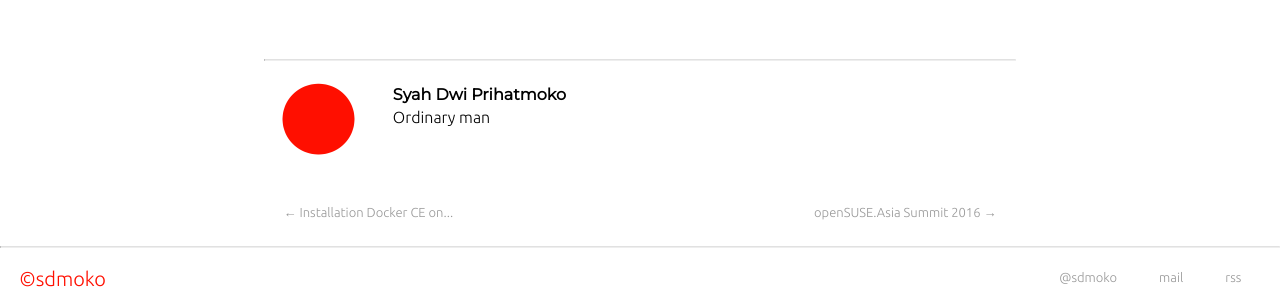
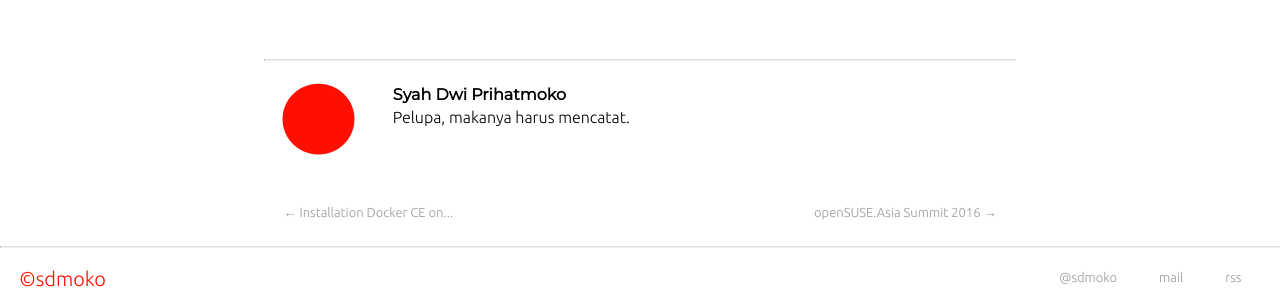
Before and after one commit to sdmoko/sdmoko.github.io, a Jekyll site: the page built from _posts/2016-11-29-Gitlab-CI-intro.md, in a window 1280 px wide. Shown: the part 1016-1316 px from the top of the page. Built offline with Jekyll 4.4.1, drawn with Linux system fonts in a browser that asks for light colours; nearby versions of some CDN libraries; part of the change alters nothing that is shown.

Commit message:
update config

```diff
--- a/_config.yml
+++ b/_config.yml
@@ -1,6 +1,6 @@
 # User Settings | Edit there as per required
 
-title: Lumos!
+title: Lumos! Sdmoko's notes.
 url: "http://blog.sdmoko.net"
 baseurl: ""
 
@@ -13,7 +13,7 @@ author: Syah Dwi Prihatmoko
 # This description will show up in google search results
 # (for index page) etc.
 description: >
-    Just a geek note for the forgotten one.
+    Just a note for the forgotten one.
 
 # This will what will show against &copy; in the footer
 copyright: sdmoko
@@ -39,7 +39,7 @@ comments: false
 # Note that about_footer should be true if you want
 # to see author information at the bottom of each post
 about_stub: >
-    Ordinary man
+    Pelupa, makanya harus mencatat.
 
 about_footer: true
 
```
